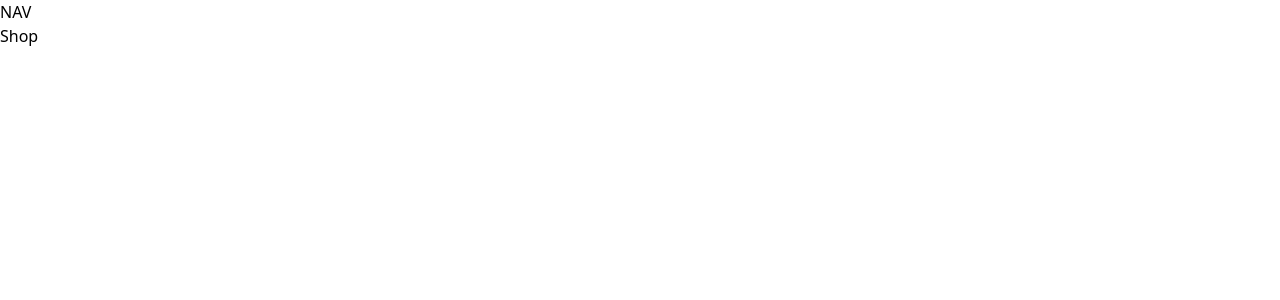
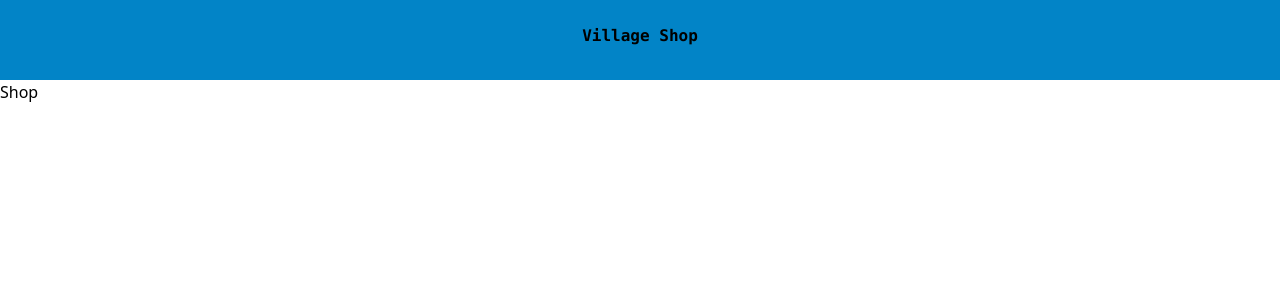
Before and after one commit to shabanzadeh/village_store, a React (Vite) app: page / in a window 1280 px wide. Shown: the top 300 px of the page. Built offline with nearby package versions, Linux system fonts and the light colour scheme.

Commit message:
create component nav

```diff
--- a/src/components/nav.jsx
+++ b/src/components/nav.jsx
@@ -1,7 +1,7 @@
 const Nav =()=>{
     return(
-       <div bg-sky-500>
-        NAV
+       <div className="bg-sky-600 text-center h-20 pt-6 font-mono font-bold">
+        Village Shop
 
        </div>
     )
```
